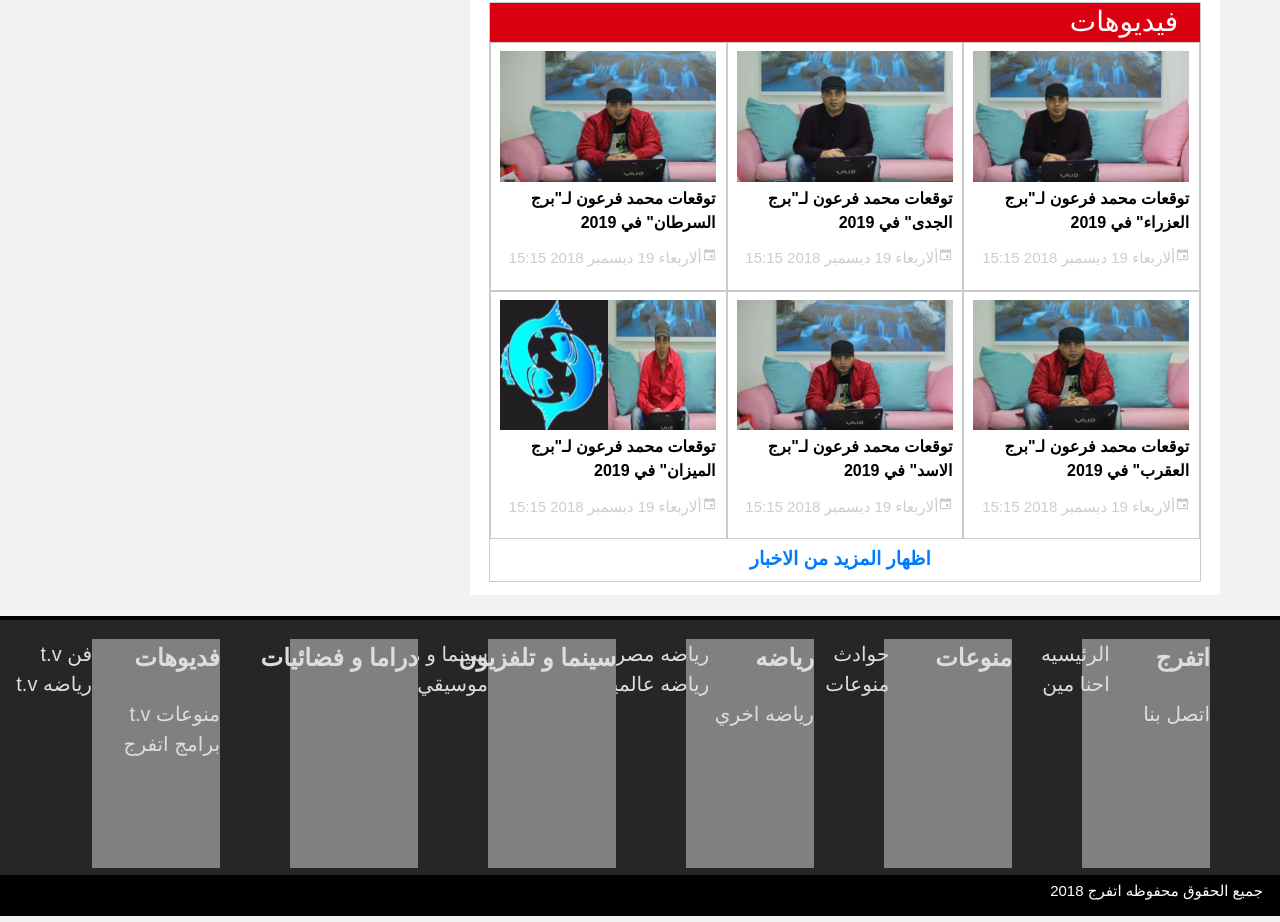
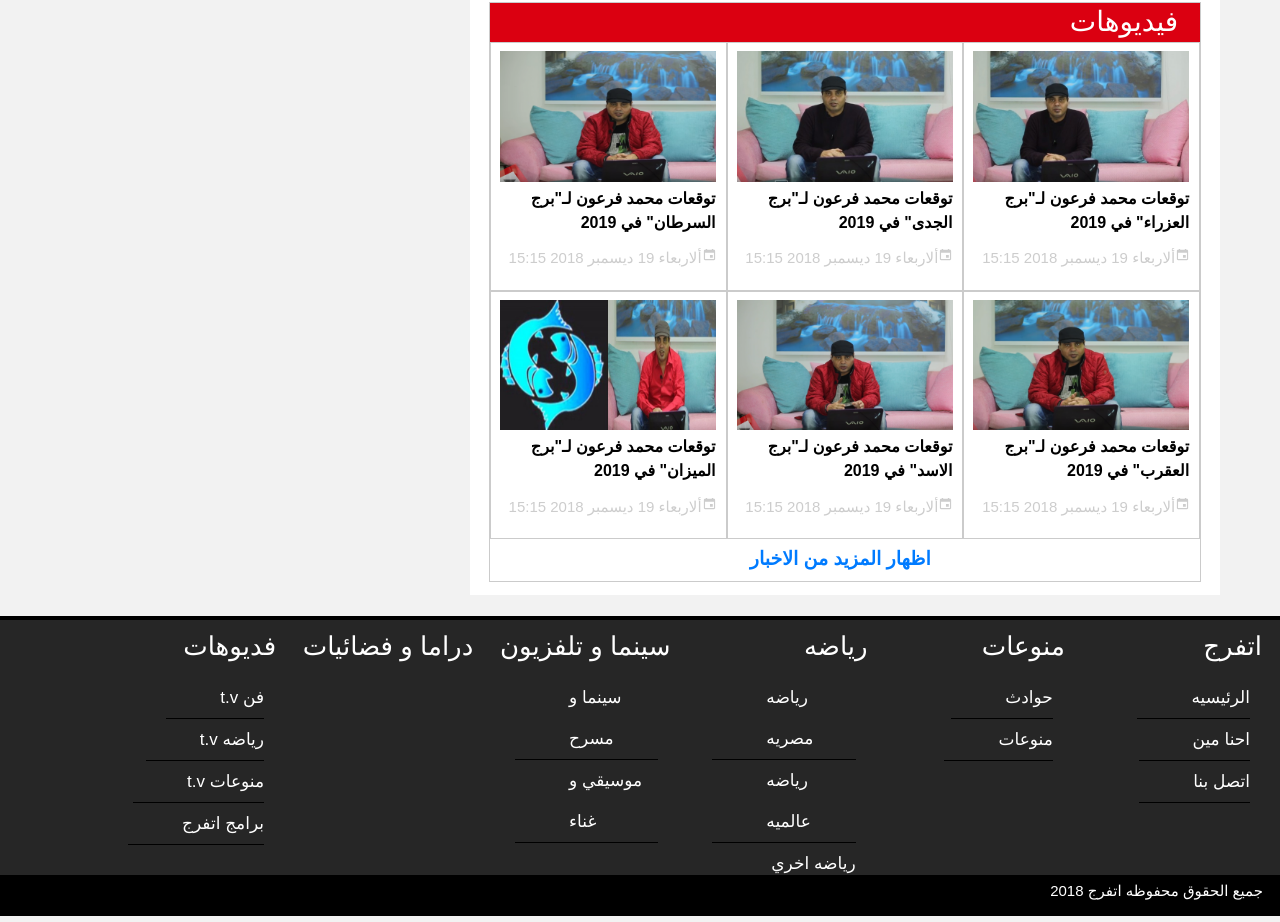
Before and after one commit to MahmoudAhmedRadwan/-, a plain HTML site: page index.html in a window 1280 px wide. Shown: the part 3045-3967 px from the top of the page. Drawn offline with nearby package versions, Linux system fonts and the light colour scheme.

Commit message:
3th commit

```diff
--- a/css/style.css
+++ b/css/style.css
@@ -428,21 +428,105 @@ footer .cover{
     margin-top:4px;
 }
 
+hr{
+    color:rgb(255, 255, 255);
+}
+
+footer .cover .etfrag{
+    width:14%;
+    height:88%;
+    float: right;
+    margin: 11px 18px 0 0;
+}
+
+footer .cover .etfrag .top{
+    width: 100%;
+    height: 20%;
+    overflow: hidden;
+
+}
+
+footer .cover .etfrag .top h3{
+    float: right;
+    font-size: 26px;
+    color:rgb(255, 255, 255);
+}
+
+footer .cover .etfrag .under{
+    height:60%;
+    width:80%;
+    margin: 2px 12px 0 0;
+}
+
+footer .cover .etfrag .under ul{
+    float: right;
+}
+
+footer .cover .etfrag .under ul li{
+    list-style: none;
+}
+
+footer .cover .etfrag .under ul li a{
+    float: right;
+    text-decoration: none;
+    font-size: 17px;
+    line-height: 41px;
+    color:rgb(255, 255, 255);
+    transition: color 0.5s;
+    border-bottom: 1px solid black;
+    padding: 0 0 0 54px;
+}
+
+footer .cover .etfrag .under ul li a:hover{
+    color:red;
+}
+
+
+
+
+
+
+
+
+
+footer p{
+    float: right;
+    margin: 5px 17px 0 0 ;
+    color:rgb(255, 255, 255);
+}
+
+
+
+
+/*
 footer .cover .etfrag{
     float: right;
     background-color:gray;
     margin: 19px 70px 0 0;
     height:90%;
     width:10%;
+
+}
+
+footer .cover .etfrag .top{
+    width:100%;
+    height: auto;
+    background-color:red;
     white-space: nowrap;
 }
 
-footer .cover .etfrag h3{
+footer .cover .etfrag .top h3{
     color:#DDD;
     margin: 5px 0 18px 46px ;
     font-weight: bold;
     float: right;
     font-size: 24px;
+}
+
+footer .cover .etfrag .dwon{
+    max-width: 100%;
+    height:auto;
+    background: #538729;
 }
 
 footer .cover .etfrag ul{
--- a/index.html
+++ b/index.html
@@ -508,56 +508,68 @@
         <footer>
             <div class="cover">
                 <div class="etfrag">
+                    <div class="top">
                         <h3>اتفرج</h3>
-                    <div>
+                    </div> <!--top-->
+                    <div class="under">
                         <ul>
                             <li><a href="#">الرئيسيه</a></li>
                             <li><a href="#">احنا مين</a></li>
                             <li><a href="#">اتصل بنا</a></li>
                         </ul>
-                    </div>
-                </div>
+                    </div> <!--down-->
+                </div> <!--etfrag-->
                 <div class="etfrag">
+                    <div class="top">
                         <h3>منوعات</h3>
-                    <div>
+                    </div> <!--top-->
+                    <div class="under">
                         <ul>
                             <li><a href="#">حوادث</a></li>
                             <li><a href="#">منوعات</a></li>
                         </ul>
-                    </div>
-                </div>
+                    </div> <!--down-->
+                </div> <!--etfrag-->
                 <div class="etfrag">
+                    <div class="top">
                         <h3>رياضه</h3>
-                    <div>
+                    </div> <!--top-->
+                    <div class="under">
                         <ul>
                             <li><a href="#">رياضه مصريه</a></li>
                             <li><a href="#">رياضه عالميه</a></li>
                             <li><a href="#">رياضه اخري</a></li>
                         </ul>
-                    </div>
-                </div>
+                    </div> <!--down-->
+                </div> <!--etfrag-->
                 <div class="etfrag">
+                    <div class="top">
                         <h3>سينما و تلفزيون</h3>
-                    <div>
+                    </div> <!--top-->
+                    <div class="under">
                         <ul>
                             <li><a href="#">سينما و مسرح</a></li>
                             <li><a href="#">موسيقي و غناء</a></li>
                         </ul>
-                    </div>
-                </div>
+                    </div> <!--down-->
+                </div> <!--etfrag-->
                 <div class="etfrag">
+                    <div class="top">
                         <h3>دراما و فضائيات</h3>
-                </div>
+                    </div> <!--top-->
+                </div> <!--etfrag-->
                 <div class="etfrag">
+                    <div class="top">
                         <h3>فديوهات</h3>
-                    <div>
+                    </div><!--top-->
+                    <div class="under">
                         <ul>
                             <li><a href="#">فن t.v</a></li>
                             <li><a href="#">رياضه t.v</a></li>
                             <li><a href="#">منوعات t.v</a></li>
                             <li><a href="#">برامج اتفرج</a></li>
-                        </ul>
-                    </div>
+                        </ul> <!--down-->
+                    </div> <!--etfrag-->
                 </div>
             </div>
             <p>جميع الحقوق محفوظه اتفرج 2018</p>
```
Lines whose indentation alone changed are shown as unchanged.
